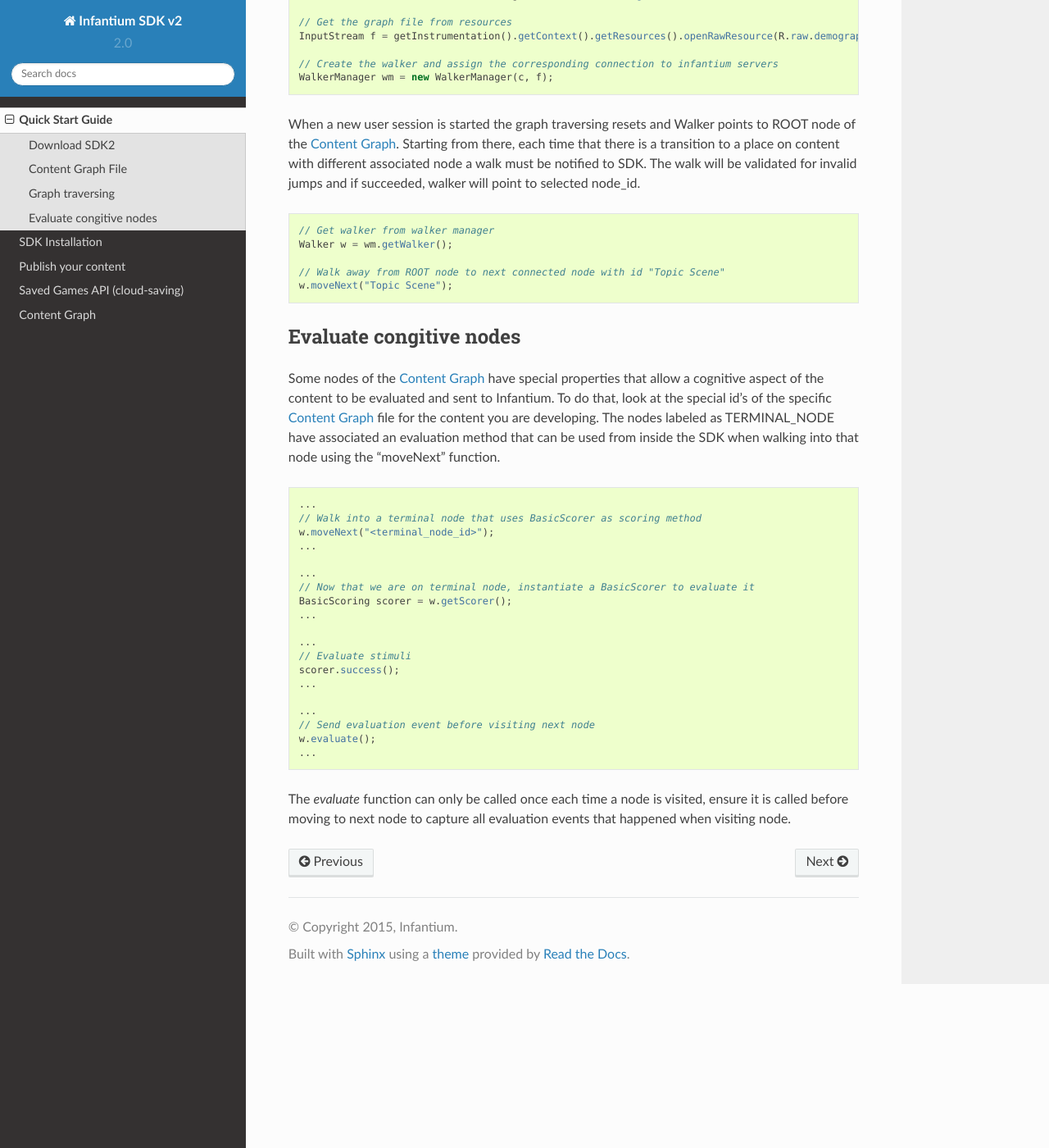
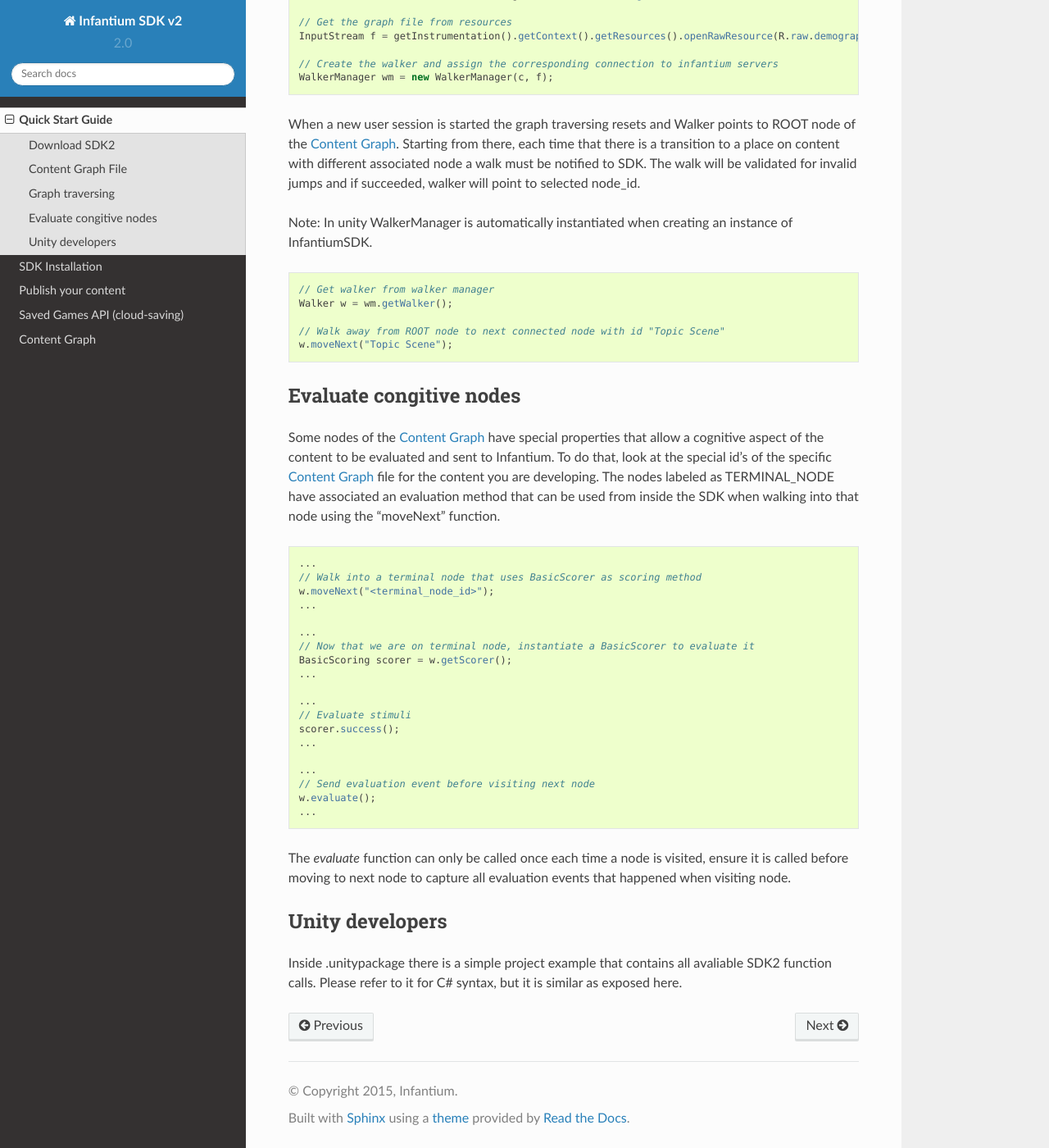
Before and after one commit to infantium/infantium-sdk2-docs, a Sphinx documentation site: the page built from docs/source/quick_start.rst, in a window 1280 px wide and 1400 px high, scrolled down 878 px. Shown: the whole window at 82% size. Built offline with Sphinx 7.4.7 and the Read the Docs theme 2.0.0, drawn with Linux system fonts in a browser that asks for light colours.

Commit message:
Infantium SDK

```diff
--- a/docs/source/quick_start.rst
+++ b/docs/source/quick_start.rst
@@ -53,6 +53,8 @@
 on content with different associated node a walk must be notified to SDK. The walk will be
 validated for invalid jumps and if succeeded, walker will point to selected node_id.
 
+Note: In unity WalkerManager is automatically instantiated when creating an instance of InfantiumSDK.
+
 .. code-block:: java
 
     // Get walker from walker manager
@@ -96,3 +98,8 @@
 
 The `evaluate` function can only be called once each time a node is visited, ensure it is called
 before moving to next node to capture all evaluation events that happened when visiting node.
+
+
+Unity developers
+''''''''''''''''
+Inside .unitypackage there is a simple project example that contains all avaliable SDK2 function calls. Please refer to it for C# syntax, but it is similar as exposed here.
```
